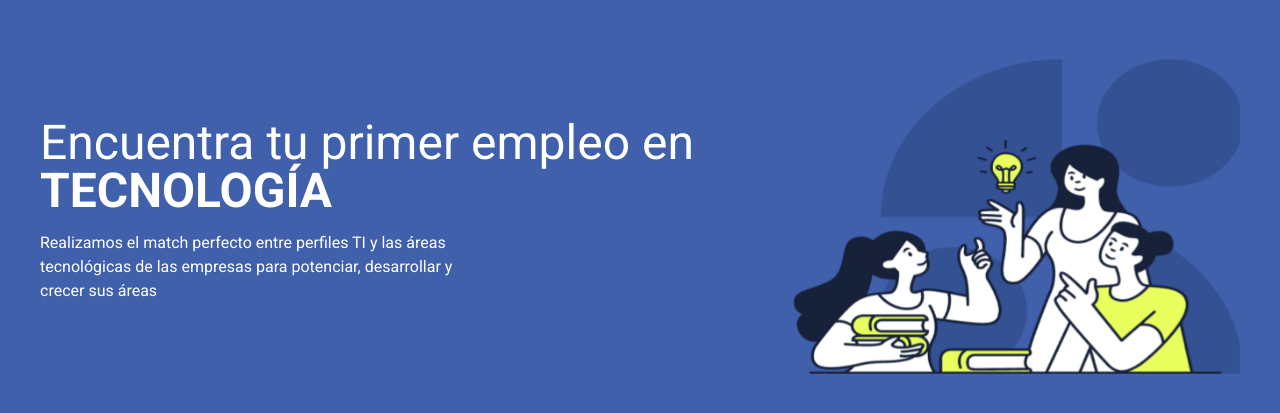
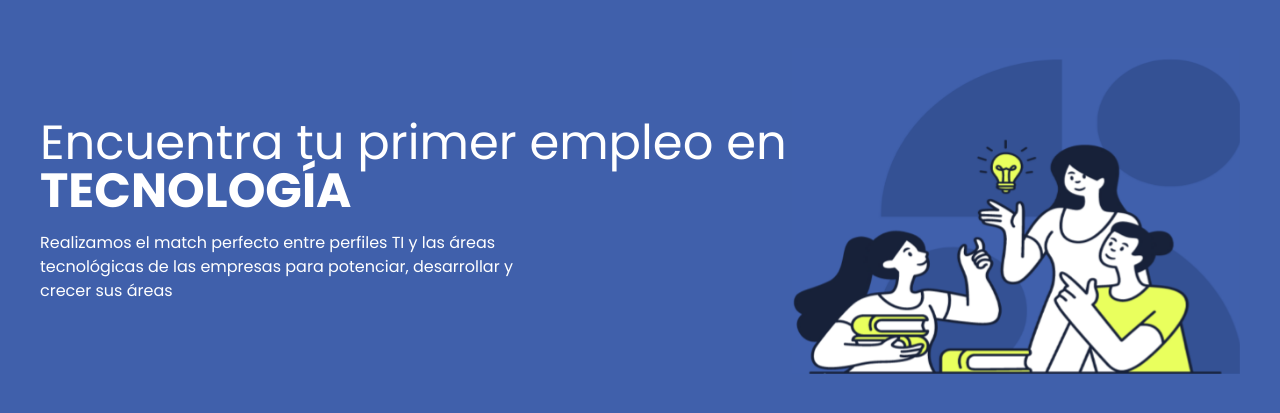
Before and after one commit to vecarope/ejemploReact, a React (Create React App) app: page / in a window 1280 px wide. Shown: the part 109-522 px from the top of the page. Built offline with nearby package versions, Linux system fonts and the light colour scheme; what tw-elements would draw is missing.

Commit message:
feat: update tailwind config

```diff
--- a/tailwind.config.js
+++ b/tailwind.config.js
@@ -5,10 +5,16 @@ module.exports = {
   ],
   theme: {
     fontFamily: {
-      sans: ['Roboto', 'sans-serif'],
+      sans: ['Poppins', 'sans-serif'],
       serif: ['Merriweather', 'serif']
     },
-    extend: {}
+    extend: {
+      colors: {
+        'mid-light-blue': '#2738F5 ',
+        'mid-blue': '#1E239A',
+        'dark-purple': '#140B34'
+      }
+    }
   },
   daisyui: {
     themes: [
```
